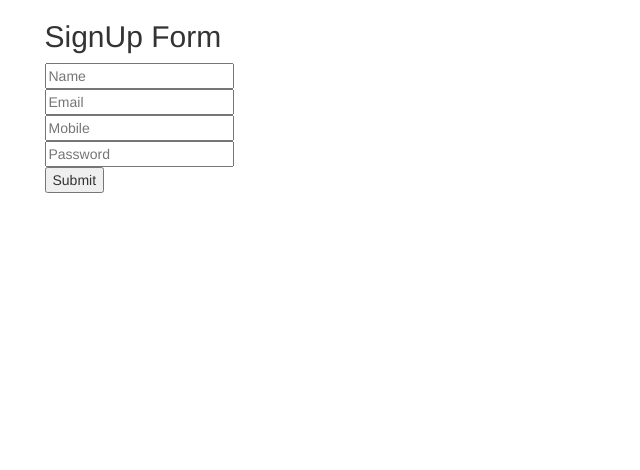
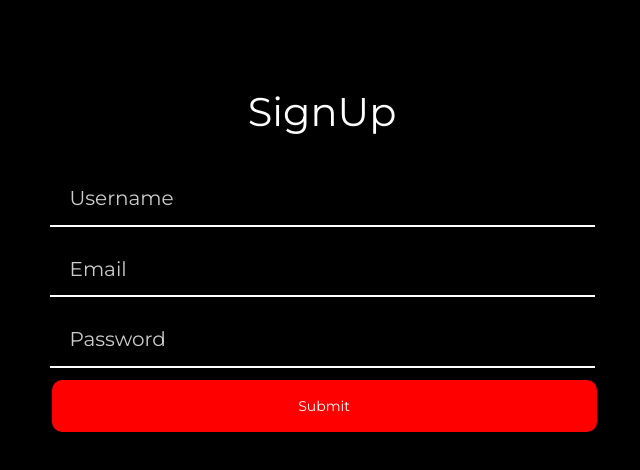
Before and after one commit to Yadhunath2003/RegisterYourRep, a website: page public/login.html in a window 1280 px wide. Shown: the whole page, without its empty margins (318-958 px from the left). Drawn offline with nearby package versions, Linux system fonts and the light colour scheme.

Commit message:
changes to homepage and login

```diff
--- /dev/null
+++ b/Homepage/RYR.css
@@ -0,0 +1,48 @@
+/* Reset some default styles */
+body, html {
+    margin: 0;
+    padding: 0;
+    font-family: Arial, sans-serif;
+    background-image: url('bg.jpeg');
+    background-size:cover;
+
+}
+/* Top bar navigation styles */
+.top-bar {
+    color: white;
+    padding: 10px 20px;
+    text-align: center;
+}
+.top-bar a {
+    color: white;
+    text-decoration: none;
+    margin: 0 10px;
+}
+/* Login button styles */
+.login-btn {
+    background-color: #ff0000;
+    color: white;
+    border: none;
+    padding: 8px 16px;
+    border-radius: 20px;
+    cursor: pointer;
+    margin-left: 20px;
+}
+.login-btn:hover {
+    background-color: #ff0000cd;
+}
+/* Main content styles */
+.content {
+    max-width: 800px;
+    margin: 0 auto;
+    padding: 20px;
+}
+h1 {
+    color: #333;
+    text-align: center;
+}
+p {
+    color: #666;
+    text-align: justify;
+    line-height: 1.6;
+}
--- a/index.js
+++ b/index.js
@@ -25,6 +25,7 @@ app.post("/sign_up",(req,res)=>{
     var password = req.body.password;
 
     var data = {
+        "username" : username,
         "email" : email,
         "password" : password
     }
--- a/public/login.css
+++ b/public/login.css
@@ -1,32 +1,53 @@
+@import url('https://fonts.googleapis.com/css?family=Montserrat:400,800');
+body {
+    background-color: #000000;
+    color: #fff;
+}
+
 .main {
     padding: 20px;
-    font-family: 'Helvetica', serif;
-    box-shadow: 5px 5px 7px 5px #888888;
+    font-family: 'Montserrat', sans-serif;
+    background-color: #000000;
+    border-radius: 10px;
+    margin-top: 50px;
 }
 
-.main h1 {
+.main h2 {
     font-size: 40px;
     text-align: center;
-    font-family: 'Helvetica', serif;
+    font-family: 'Montserrat', sans-serif;
+    margin-bottom: 30px;
 }
 
-input {
-    font-family: 'Helvetica', serif;
+.box {
+    font-family: 'Montserrat', sans-serif;
     width: 100%;
     font-size: 20px;
     padding: 12px 20px;
     margin: 8px 0;
     border: none;
-    border-bottom: 2px solid #767474;
+    border-bottom: 2px solid #fff;
+    background-color: transparent;
+    color: #fff;
 }
 
-input[type=submit] {
-    font-family: 'Helvetica', serif;
+#submit {
+    font-family: 'Montserrat', sans-serif;
     width: 100%;
-    background-color: #767474;
+    background-color: #ff0000;
     border: none;
     color: white;
     padding: 16px 32px;
     margin: 4px 2px;
     border-radius: 10px;
+    cursor: pointer;
+    transition: background-color 0.3s;
 }
+
+#submit:hover {
+    background-color: #ff0000c6;
+}
+
+::placeholder {
+    color: #ccc;
+}
--- a/public/login.html
+++ b/public/login.html
@@ -8,7 +8,7 @@
 
     <link rel="stylesheet" href="https://maxcdn.bootstrapcdn.com/bootstrap/3.3.7/css/bootstrap.min.css" integrity="sha384-BVYiiSIFeK1dGmJRAkycuHAHRg32OmUcww7on3RYdg4Va+PmSTsz/K68vbdEjh4u" crossorigin="anonymous">
 
-    <link rel="stylesheet" type="text/css" href="styles.css">
+    <link rel="stylesheet" type="text/css" href="login.css">
 </head>
 
 <body>
@@ -20,12 +20,10 @@
             </div>
             <div class="col-md-6 main">
                 <form action="/sign_up" method="POST">
-                    <h2>SignUp Form</h2>
-                    <input type="text" class="box" id="name" name="name" placeholder="Name" required />
+                    <h2>SignUp</h2>
+                    <input type="text" class="box" id="name" name="name" placeholder="Username" required />
                     <br>
                     <input type="text" class="box" id="email" name="email" placeholder="Email" required />
-                    <br>
-                    <input type="text" class="box" id="phno" name="phno" placeholder="Mobile" required />
                     <br>
                     <input type="text" class="box" id="password" name="password" placeholder="Password" required />
                     <br>
```
Also changed, not shown: Homepage/RYR.html (added, +24 -0 lines), Homepage/bg.jpeg (added), public/signinImage.jpeg (added), 2 other files.
